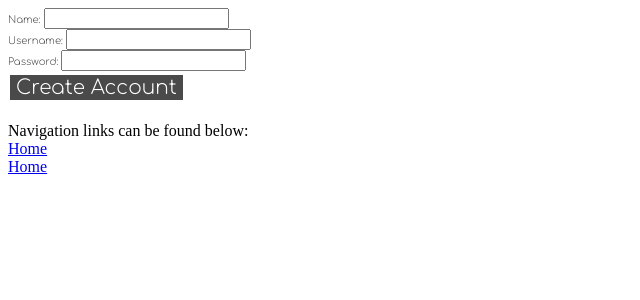
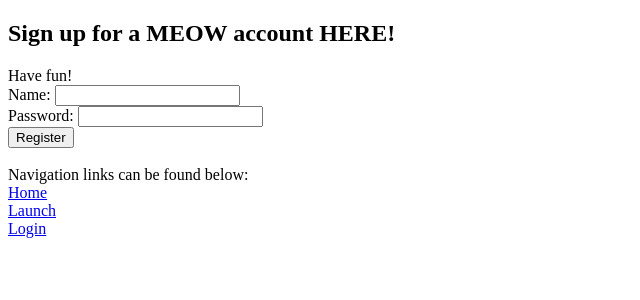
Before and after one commit to nyjc-computing-2324/meow-2024, a Flask app: template templates/register.html in a window 1280 px wide. Shown: the top 300 px of the page, without its empty margins (0-640 px from the left). Run offline with Flask 3, Linux system fonts and the light colour scheme; the template is opened without the code that fills it, so the values that code supplies are empty.

Commit message:
Revert "Frontend"

```diff
--- a/main.py
+++ b/main.py
@@ -1,5 +1,5 @@
-from flask import Flask, redirect
-import view, validate, database
+from flask import Flask
+import view
 
 app = Flask(__name__)
 
@@ -21,32 +21,11 @@ def about():
 
 @app.route('/login', methods = ["GET", "POST"])
 def login():
-    if request.method == "GET":
-        return view.login()
-    else:
-        username = request.form["username"]
-        password = request.form["password"]
-        if validate.user_isvalid(username, password):
-            #login
-            return redirect("/home")
-        else:
-            return view.login(error="invalid username or password")
+    return view.login()
 
 @app.route('/register', methods = ["GET", "POST"])
 def register():
-    if request.method == "GET":
-        return view.register()
-    else:
-        username = request.form["username"]
-        password = request.form["password"]
-        if validate.username_isvalid(username):
-            if validate.password_isvalid(password):
-                database.create_account(username, password)
-                return redirect("/home")
-            else:
-                return view.register(error="Password does not meet requirements.")
-        else:
-            return view.register(error="Username does not meet requirements.")
+    return view.register()
 
 if __name__ == '__main__':
   app.run(host='0.0.0.0', port=80)
--- a/static/css/style_register.css
+++ /dev/null
@@ -1,35 +0,0 @@
-@font-face {
-  font-family: comfortaa;
-  src: url(Comfortaa-Light.ttf)
-}
-
-.name {
-  font-size: 10px;
-  font-family: comfortaa;
-  color:#4a4a4a;
-}
-
-.username {
-  font-size: 10px;
-  font-family: comfortaa;
-  color:#4a4a4a;
-}
-
-.password {
-  font-size: 10px;
-  font-family: comfortaa;
-  color:#4a4a4a;
-}
-
-.create_account {
-    background-color: #4a4a4a;
-    border: none;
-    color: white;
-    text-align: center;
-    text-decoration: none;
-    display: inline-block;
-    font-size: 20px;
-    margin: 4px 2px;
-    cursor: pointer;
-    font-family: comfortaa;
-}
--- a/templates/index.html
+++ b/templates/index.html
@@ -1,7 +1,7 @@
 <!DOCTYPE html>
 <html>
     <head>
-        <title>launch</title>
+        <title>MEOW🐱HOME PAGE🐱</title>
     </head>
 
     <body>
--- a/templates/navigation.html
+++ b/templates/navigation.html
@@ -12,18 +12,17 @@
         {% block body %}
         {% endblock %}
         <br/>Navigation links can be found below:
-        {% if page == "launch" %}
-        <br/><a href="/register" target = "_self">Register</a>
-        <br/><a href="/login" target = "_self">Login</a>
+        {% if page != "home" %}
+        <br/><a href="/" target = "_self">Home</a>
         {% endif %}
-        {% if page == "register" %}
-        <br/><a href="/home" target = "_self">Home</a>
+        {% if page != "launch" %}
+        <br/><a href="/temp" target="_self">Launch</a>
         {% endif %}
-        {% if page == "login" %}
-        <br/><a href="/home" target = "_self">Home</a>
+        {% if page != "register" %}
+        <br/><a href='/register' target="_self">Register</a>
         {% endif %}
-        {% if page != "home" %}
-        <br/><a href="/home" target = "_self">Home</a>
+        {% if page != "login" %}
+        <br/><a href='/login' target="_self">Login</a>
         {% endif %}
 
     </body>
--- a/templates/register.html
+++ b/templates/register.html
@@ -1,25 +1,20 @@
 <!DOCTYPE html>
 <html>
     <head>
-        <link rel="stylesheet" type="text/css" href="{{ url_for('static', filename='css/style_register.css') }}">
         <title>Register HERE!</title>
     </head>
 
     <body>
+        <h2>Sign up for a MEOW account HERE!</h2>
+        Have fun!
+
         <form action="/register" method="post">
-            <div class="name">
             <label for="user-field">Name:</label>
-            <input id="user-field" type="text" name="name" value=""><br/>
-            </div>
-            <div class="username">
-            <label for="user-field">Username:</label>
             <input id="user-field" type="text" name="username" value=""><br/>
-            </div>
-            <div class="password">
             <label for="pass-field">Password:</label>
             <input id="pass-field" type="password" name="password" value=""><br/>
-            </div>
-            <input type="submit" class="create_account" value="Create Account">
+            <input type="submit" value="Register">
+
             <!-- uty what you want to do for error/success msg -->
 
             {% if error_msg %}
--- a/static/css/style.css
+++ b/templates/style.css
@@ -38,7 +38,7 @@ body {
   justify-content: center;
 }
 
-.row::after {
+.row:after {
   content: "";
   display: table;
   clear: both;
```
Also changed, not shown: templates/temp.html (+4 -4 lines), view.py (+12 -4 lines), images/cat.svg (renamed from static/images/cat.svg), static/css/Comfortaa-Light.ttf (deleted).
